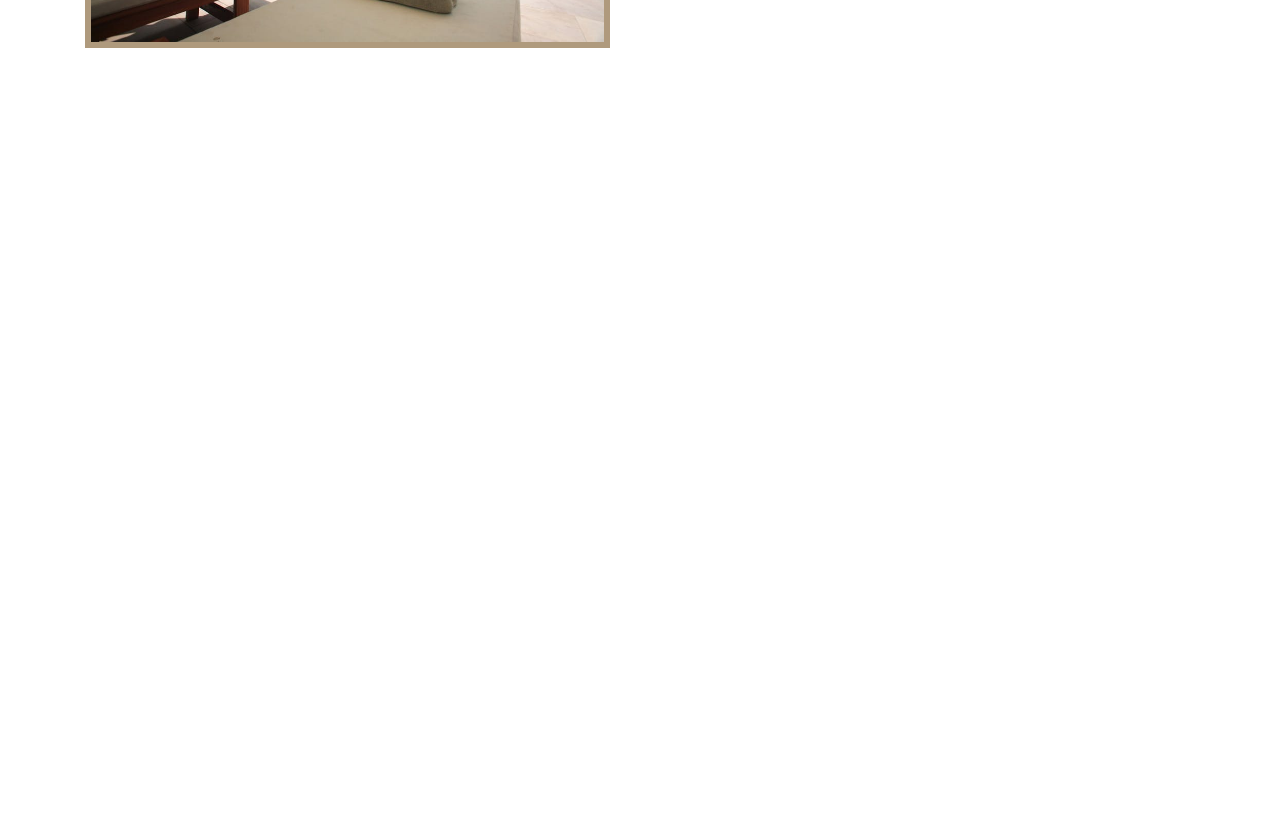
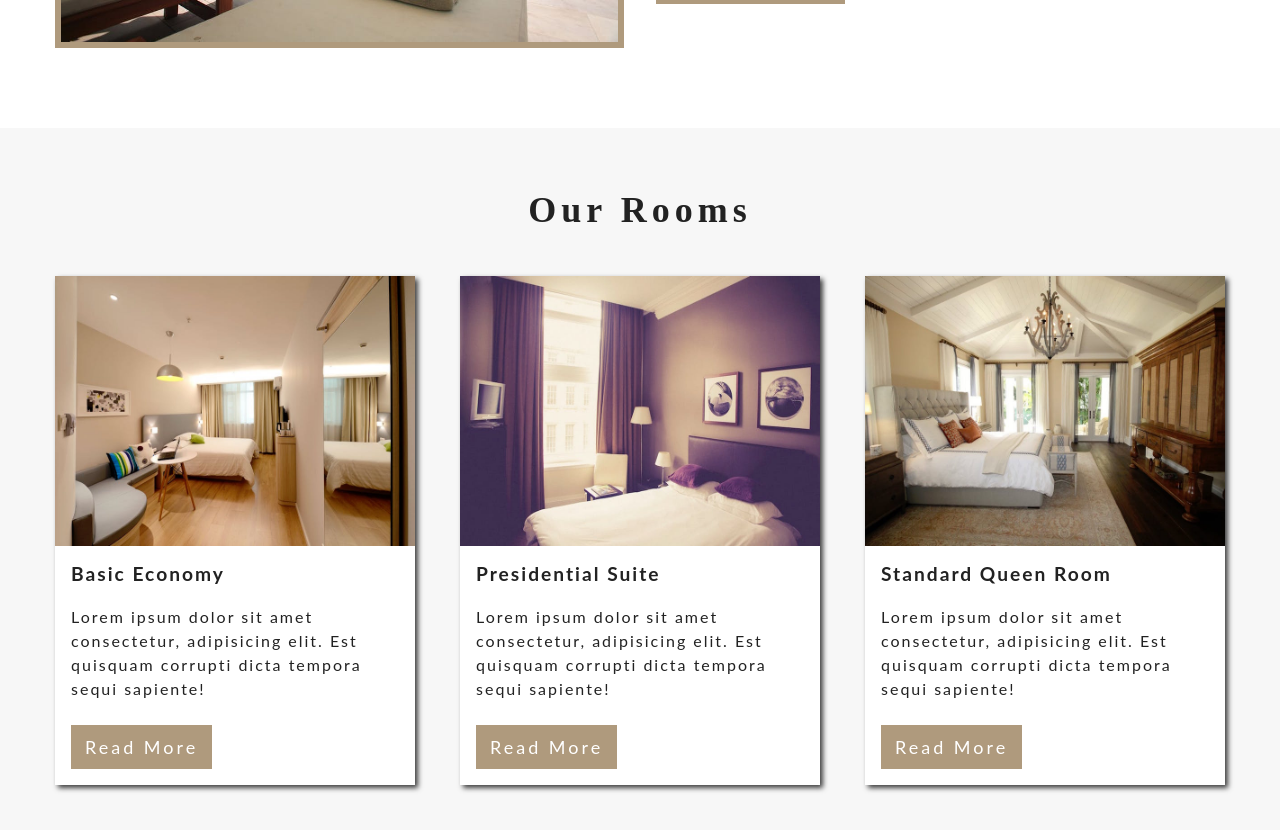
Before and after one commit to DeividasGr/styled-components-project, a React (Create React App) app: page / in a window 1280 px wide. Shown: the part 1200-2030 px from the top of the page. Before the commit the page ends 1342 px from the top, so only its background shows below. Built offline with nearby package versions, Linux system fonts and the light colour scheme.

Commit message:
final version of a project

```diff
--- a/src/components/home/About.js
+++ b/src/components/home/About.js
@@ -34,15 +34,12 @@
 }
 
 const AboutCenter = styled.div`
-  .about-img,
-  .about-info {
-    padding: ${setRem(30)};
-  }
   .about-img {
     img {
       width: 100%;
       display: block;
-      ${setBorder({ width: setRem(6), color: setColor.primaryColor })}
+      ${setBorder({ width: setRem(6), color: setColor.primaryColor })};
+      margin-bottom: ${setRem(16)};
     }
   }
   .about-info {
@@ -52,13 +49,17 @@
   }
   width: 90vw;
   margin: 0 auto;
-  ${media.desktop`
+  ${media.large`
+  .about-img,
+  .about-info {
+    padding: ${setRem(0)};
+  }
     width: 100vw;
     max-width: 1170px;
     display: grid;
     grid-template-columns:1fr 1fr;
-    grid-column-gap: ${setRem(32)}
-    .about-img {
+    grid-column-gap: ${setRem(32)};
+    .about-img,.about-info {
       align-self: center;
     }
     .about-info {
--- a/src/components/home/Room.js
+++ b/src/components/home/Room.js
@@ -1,5 +1,85 @@
-function Room() {
-  return <div></div>;
+import styled from 'styled-components';
+import { SmallBtn } from '../globals/Buttons';
+import {
+  setRem,
+  setLetterSpacing,
+  setBorder,
+  setShadow,
+  setTransition,
+  setColor,
+} from '../../styles';
+import PropTypes from 'prop-types';
+
+function Room({ className, room }) {
+  const { img = '', title = '', info = '', price = 0 } = room;
+  return (
+    <article className={className}>
+      <div className="img-container">
+        <img src={img} alt="single room" />
+        <div className="price">${price}</div>
+      </div>
+      <div className="room-info">
+        <h4>{title}</h4>
+        <p>{info}</p>
+        <SmallBtn>read more</SmallBtn>
+      </div>
+    </article>
+  );
 }
 
-export default Room;
+export default styled(Room)`
+  background-color: ${setColor.mainWhite};
+  margin: ${setRem(32)} 0;
+  .img-container {
+    background-color: ${setColor.mainBlack};
+    position: relative;
+    img {
+      width: 100%;
+      display: block;
+      ${setTransition()};
+    }
+    &:hover img {
+      opacity: 0.5;
+    }
+    .price {
+      position: absolute;
+      top: 50%;
+      left: 50%;
+      transform: translate(-50%, -50%);
+      color: ${setColor.mainWhite};
+      ${setLetterSpacing(5)};
+      font-size: ${setRem(22)};
+      padding: ${setRem(10)} ${setRem(33)};
+      ${setBorder({ color: setColor.mainWhite })};
+      opacity: 0;
+      ${setTransition()}
+    }
+    &:hover .price {
+      opacity: 1;
+    }
+  }
+  .room-info {
+    padding: ${setRem()};
+    h4 {
+      text-transform: capitalize;
+      ${setLetterSpacing()};
+    }
+    p {
+      ${setLetterSpacing()};
+    }
+  }
+  ${setShadow.light};
+  ${setTransition()};
+  &:hover {
+    ${setShadow.dark};
+  }
+`;
+
+Room.propTypes = {
+  room: PropTypes.shape({
+    img: PropTypes.string.isRequired,
+    title: PropTypes.string.isRequired,
+    info: PropTypes.string.isRequired,
+    price: PropTypes.number.isRequired,
+  }),
+};
--- a/src/components/home/Rooms.js
+++ b/src/components/home/Rooms.js
@@ -1,5 +1,36 @@
+import { useState } from 'react';
+import Room from './Room';
+import styled from 'styled-components';
+import { setColor, setRem, media } from '../../styles';
+import rooms from './rooms-data';
+import Section from '../globals/Section';
+import Title from '../globals/Title';
+
 function Rooms() {
-  return <div></div>;
+  const [roomsCollection, setRoomsCollection] = useState(rooms);
+
+  return (
+    <Section color={setColor.lightGrey}>
+      <Title title="our rooms" center />
+      <RoomsCenter>
+        {roomsCollection.map((room) => {
+          return <Room key={room.id} room={room} />;
+        })}
+      </RoomsCenter>
+    </Section>
+  );
 }
 
+const RoomsCenter = styled.div`
+  width: 90vw;
+  margin: 0 auto;
+  display: grid;
+  grid-template-columns: repeat(auto-fit, minmax(360px, 1fr));
+  grid-column-gap: ${setRem(45)};
+  ${media.large`
+      width: 100vw;
+      max-width: 1170px;
+  `};
+`;
+
 export default Rooms;
--- a/src/pages/Home.js
+++ b/src/pages/Home.js
@@ -1,6 +1,6 @@
 import About from '../components/home/About';
 import Header from '../components/home/Header';
-import Rooms from '../components/home/Room';
+import Rooms from '../components/home/Rooms';
 
 function Home() {
   return (
```
